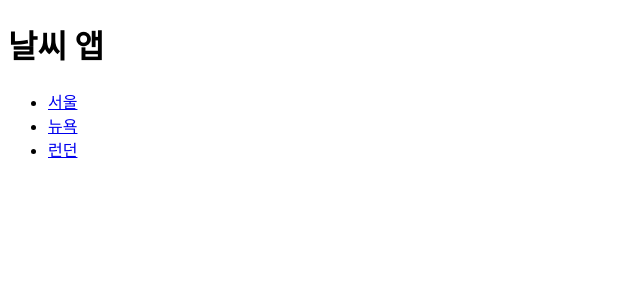
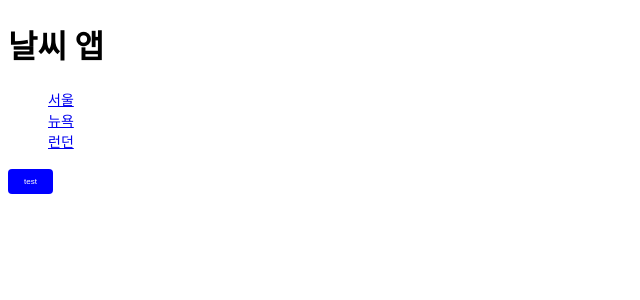
Before and after one commit to aixion1506/Nextjs-weather, a Next.js app: page / in a window 1280 px wide. Shown: the top 300 px of the page, without its empty margins (0-640 px from the left). Built offline with nearby package versions, Linux system fonts and the light colour scheme.

Commit message:
지역, 전역으로 스타일 적용

```diff
--- /dev/null
+++ b/src/app/global.css
@@ -0,0 +1,8 @@
+button {
+    border: none;
+    border-radius: 4px;
+    padding: 8px 16px;
+    font-size: 8px;
+    color: white;
+    background-color: blue;
+}
--- a/src/app/globals.css
+++ /dev/null
@@ -1,107 +0,0 @@
-/* :root {
-  --max-width: 1100px;
-  --border-radius: 12px;
-  --font-mono: ui-monospace, Menlo, Monaco, "Cascadia Mono", "Segoe UI Mono",
-    "Roboto Mono", "Oxygen Mono", "Ubuntu Monospace", "Source Code Pro",
-    "Fira Mono", "Droid Sans Mono", "Courier New", monospace;
-
-  --foreground-rgb: 0, 0, 0;
-  --background-start-rgb: 214, 219, 220;
-  --background-end-rgb: 255, 255, 255;
-
-  --primary-glow: conic-gradient(
-    from 180deg at 50% 50%,
-    #16abff33 0deg,
-    #0885ff33 55deg,
-    #54d6ff33 120deg,
-    #0071ff33 160deg,
-    transparent 360deg
-  );
-  --secondary-glow: radial-gradient(
-    rgba(255, 255, 255, 1),
-    rgba(255, 255, 255, 0)
-  );
-
-  --tile-start-rgb: 239, 245, 249;
-  --tile-end-rgb: 228, 232, 233;
-  --tile-border: conic-gradient(
-    #00000080,
-    #00000040,
-    #00000030,
-    #00000020,
-    #00000010,
-    #00000010,
-    #00000080
-  );
-
-  --callout-rgb: 238, 240, 241;
-  --callout-border-rgb: 172, 175, 176;
-  --card-rgb: 180, 185, 188;
-  --card-border-rgb: 131, 134, 135;
-} */
-/*
-@media (prefers-color-scheme: dark) {
-  :root {
-    --foreground-rgb: 255, 255, 255;
-    --background-start-rgb: 0, 0, 0;
-    --background-end-rgb: 0, 0, 0;
-
-    --primary-glow: radial-gradient(rgba(1, 65, 255, 0.4), rgba(1, 65, 255, 0));
-    --secondary-glow: linear-gradient(
-      to bottom right,
-      rgba(1, 65, 255, 0),
-      rgba(1, 65, 255, 0),
-      rgba(1, 65, 255, 0.3)
-    );
-
-    --tile-start-rgb: 2, 13, 46;
-    --tile-end-rgb: 2, 5, 19;
-    --tile-border: conic-gradient(
-      #ffffff80,
-      #ffffff40,
-      #ffffff30,
-      #ffffff20,
-      #ffffff10,
-      #ffffff10,
-      #ffffff80
-    );
-
-    --callout-rgb: 20, 20, 20;
-    --callout-border-rgb: 108, 108, 108;
-    --card-rgb: 100, 100, 100;
-    --card-border-rgb: 200, 200, 200;
-  }
-} */
-/*
-* {
-  box-sizing: border-box;
-  padding: 0;
-  margin: 0;
-}
-
-html,
-body {
-  max-width: 100vw;
-  overflow-x: hidden;
-}
-
-body {
-  color: rgb(var(--foreground-rgb));
-  background: linear-gradient(
-      to bottom,
-      transparent,
-      rgb(var(--background-end-rgb))
-    )
-    rgb(var(--background-start-rgb));
-}
-
-a {
-  color: inherit;
-  text-decoration: none;
-} */
-
-@media (prefers-color-scheme: dark) {
-  html {
-    color-scheme: dark;
-  }
-}
--- a/src/app/layout.tsx
+++ b/src/app/layout.tsx
@@ -1,6 +1,7 @@
+import './global.css'
+
 import type { Metadata } from "next";
 import { Inter } from "next/font/google";
-import "./globals.css";
 
 const inter = Inter({ subsets: ["latin"] });
 
--- a/src/app/page.tsx
+++ b/src/app/page.tsx
@@ -1,11 +1,12 @@
 import Link from "next/link";
 
+import style from './style.module.css'
 
 export default function Home() {
   return (
     <>
     <h1> 날씨 앱 </h1>
-    <ul>
+    <ul className={style.list}>
       <li>
         <Link href="/seoul">서울</Link>
       </li>
@@ -16,6 +17,7 @@
         <Link href="/london">런던</Link>
       </li>
     </ul>
+    <button>test</button>
    </>
   );
 }
--- /dev/null
+++ b/src/app/style.module.css
@@ -0,0 +1,8 @@
+.list {
+    list-style: none;
+}
+
+.list li{
+    font-size: 14px;
+    line-height: 1.5;
+}
```
